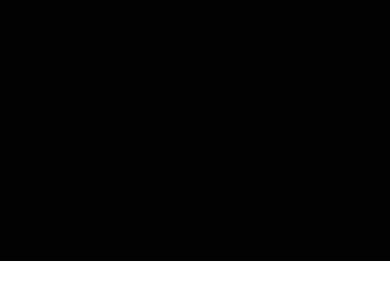
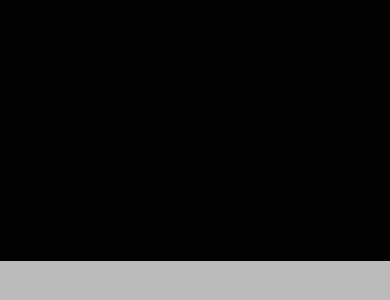
Before and after one commit to ChanAlex2357/coffee, a React Native app: screen / in a window 390 px wide. Shown: the part 28-328 px from the top of the page. Built offline with nearby package versions, Linux system fonts and the light colour scheme.

Commit message:
home screen layout

```diff
--- a/App.js
+++ b/App.js
@@ -15,7 +15,6 @@
   container: {
     flex: 1,
     backgroundColor: '#fff',
-    alignItems: '',
-    justifyContent: 'center',
+    justifyContent: 'start',
   }
 });
--- a/src/screens/HomeScreen.js
+++ b/src/screens/HomeScreen.js
@@ -1,10 +1,9 @@
 // Imporation des modules react
 import React from "react";
-import { View, Text, Button, StyleSheet, Alert } from 'react-native';
-import CoffeeButton from "../components/atoms/CoffeeButton";
+import { View, StyleSheet, } from 'react-native';
 
 const HomeScreen = function() {
-    return  <View style={{flex:1}}>
+    return  <View style={styles.screen_container}>
                 <View style={styles.head_view}>
 
                 </View>
@@ -15,6 +14,10 @@
 }
 
 const styles = StyleSheet.create({
+    screen_container: {
+        flex: 1,
+        backgroundColor: '#fff'
+    },
     head_view : {
         flex : 1,
         backgroundColor : '#020202',
@@ -22,7 +25,7 @@
     },
     body_view : {
         flex:2,
-        backgroundColor : "#ffffff",
+        backgroundColor : "#bbbbbb",
     }
 });
 // Exporation du composant
```
Also changed, not shown: 1 other file (tests, documents, lock files or other folders).
